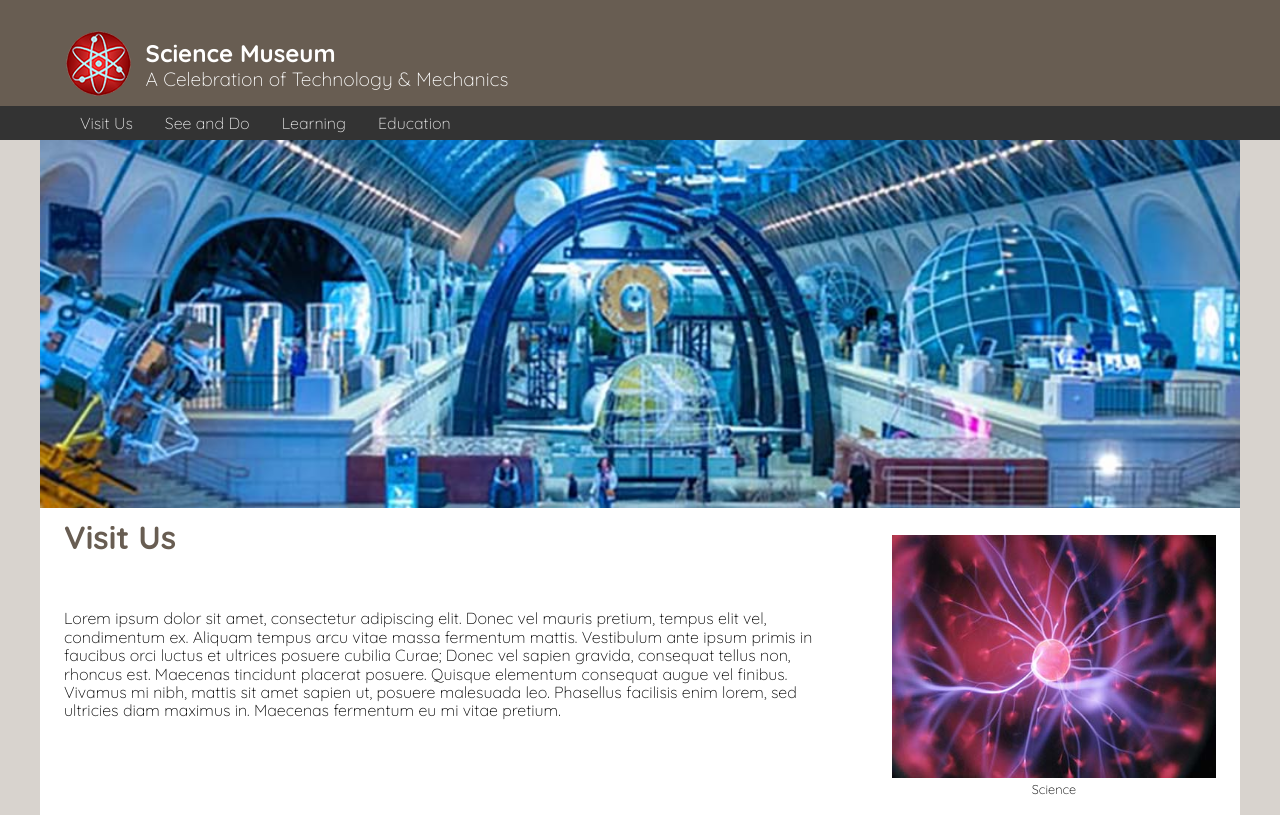
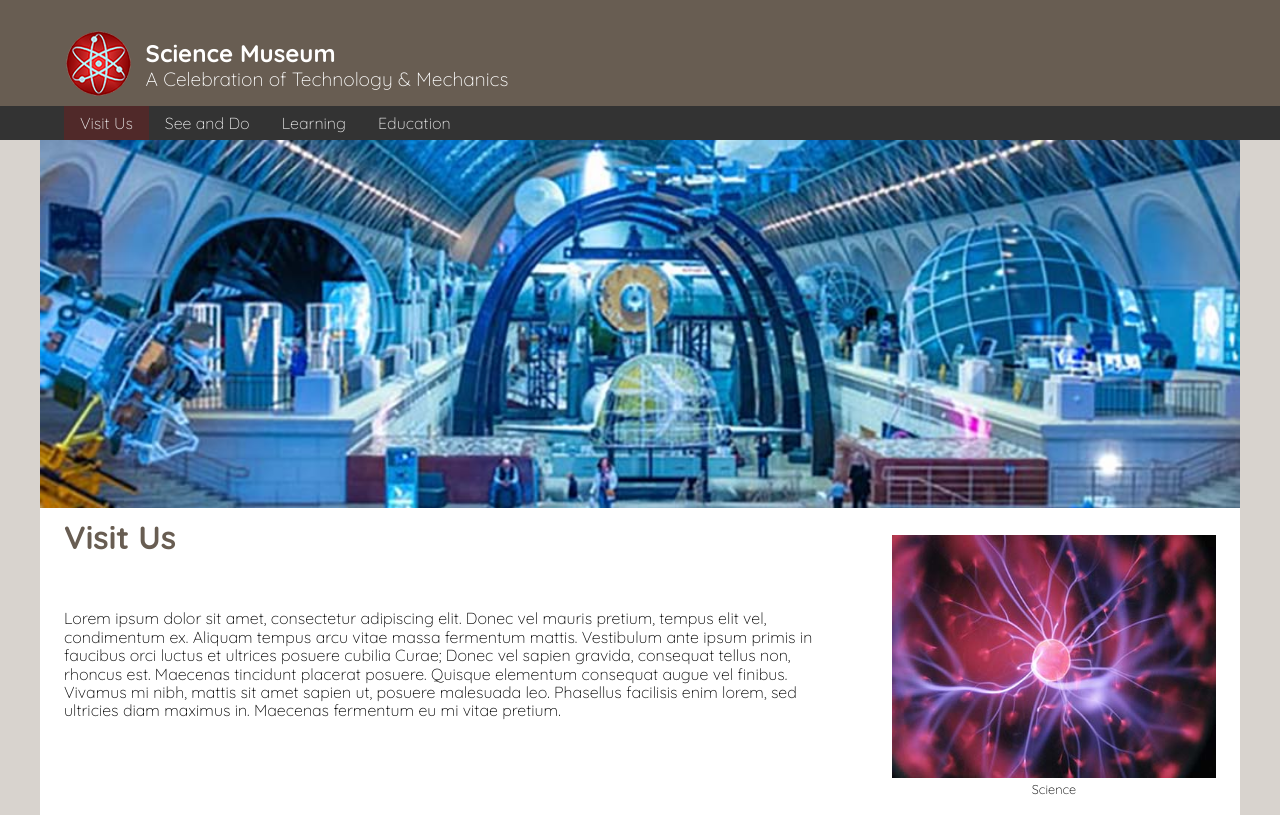
Before and after one commit to JcJen62/Assignment-2, a plain HTML site: page index.html in a window 1280 px wide. Shown: the top 815 px of the page. Drawn offline with nearby package versions, Linux system fonts and the light colour scheme; files that its build step writes are made by us from their sources.

Commit message:
Update _small.scss

```diff
--- a/SCSS/_small.scss
+++ b/SCSS/_small.scss
@@ -37,7 +37,7 @@ div#navWrapper {background-color: rgb(51, 51, 51);}
 nav {
     ul{margin:0; padding: 0;} // end of ul
     li {list-style-type: none;}
-    li.active {background-color: #333} // end of li
+    li.active {background-color: #502929} // end of li
     a {
         display: block;
         padding: .8rem 0; /*44px min*/
```
